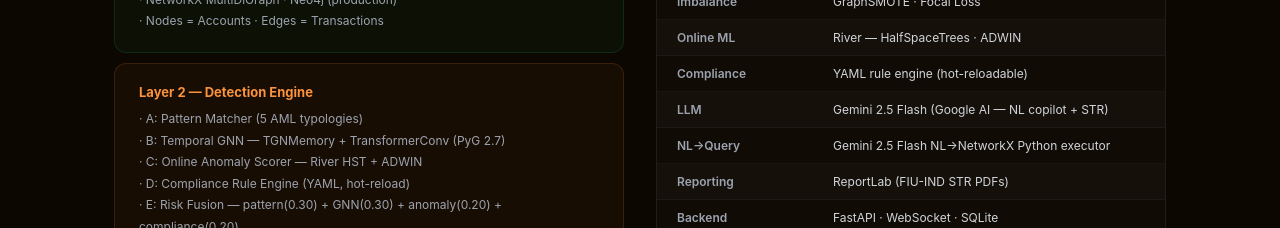
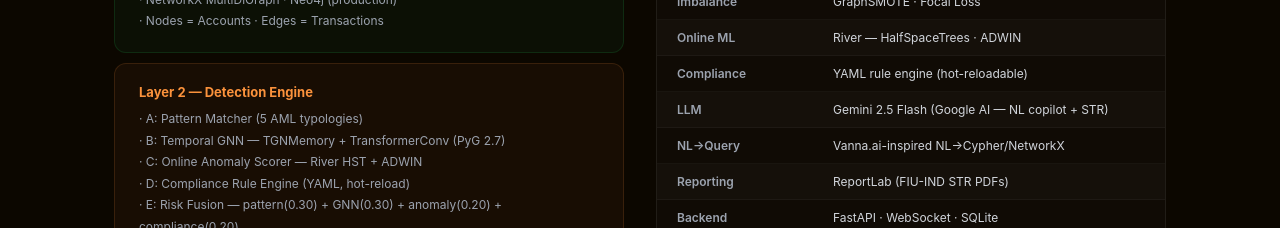
Before and after one commit to wildcraft958/namofans-trace-ai, a React (Vite) app in the folder frontend/: page / in a window 1280 px wide. Shown: the part 3660-3888 px from the top of the page. Built offline with nearby package versions, Linux system fonts and the light colour scheme.

Commit message:
revert: keep Vanna.ai NL->Query reference (credibility)

```diff
--- a/frontend/src/Landing.tsx
+++ b/frontend/src/Landing.tsx
@@ -106,7 +106,7 @@
   { layer: "Online ML", tech: "River — HalfSpaceTrees · ADWIN" },
   { layer: "Compliance", tech: "YAML rule engine (hot-reloadable)" },
   { layer: "LLM", tech: "Gemini 2.5 Flash (Google AI — NL copilot + STR)" },
-  { layer: "NL→Query", tech: "Gemini 2.5 Flash NL→NetworkX Python executor" },
+  { layer: "NL→Query", tech: "Vanna.ai-inspired NL→Cypher/NetworkX" },
   { layer: "Reporting", tech: "ReportLab (FIU-IND STR PDFs)" },
   { layer: "Backend", tech: "FastAPI · WebSocket · SQLite" },
   { layer: "Frontend", tech: "React · react-force-graph-3d (Three.js)" },
```
